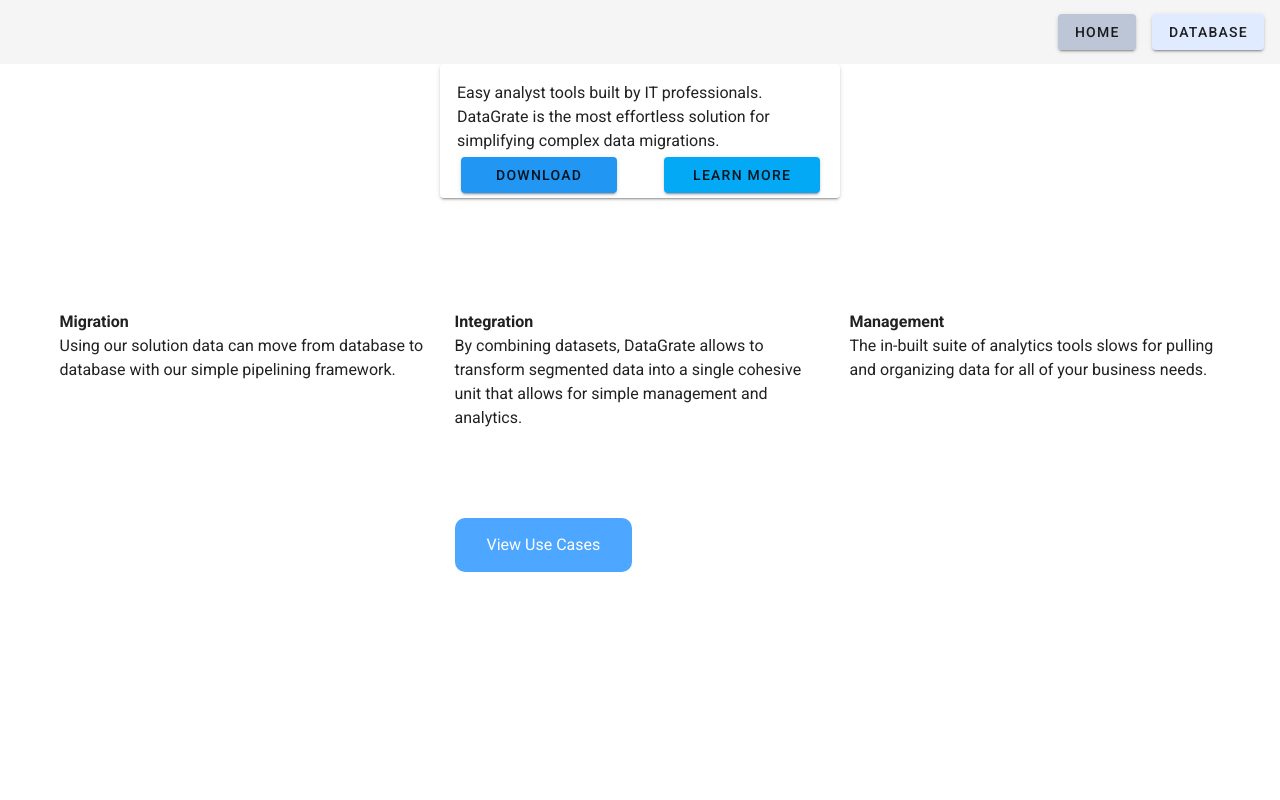
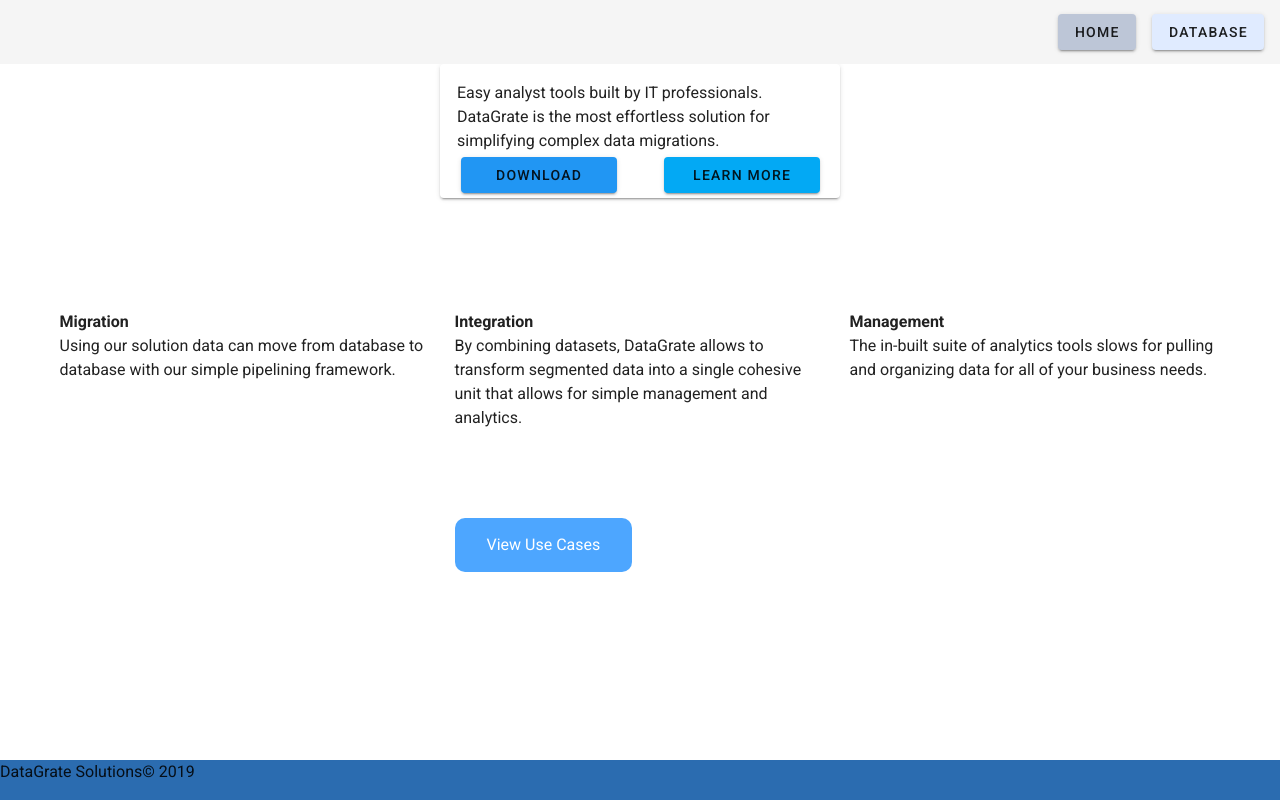
Before and after one commit to DoubleE420/datagrate-solutions, a Vue app in the folder frontend/: page / in a window 1280 px wide. Built offline with nearby package versions, Linux system fonts and the light colour scheme.

Commit message:
add basic footer

```diff
--- a/frontend/src/App.vue
+++ b/frontend/src/App.vue
@@ -44,6 +44,11 @@
       </v-overlay>
       <router-view></router-view>
     </v-content>
+    <footer
+      class="tw-bg-blue-700"
+    >
+      <p class="">DataGrate Solutions© 2019</p>
+    </footer>
   </v-app>
 </template>
 
```
